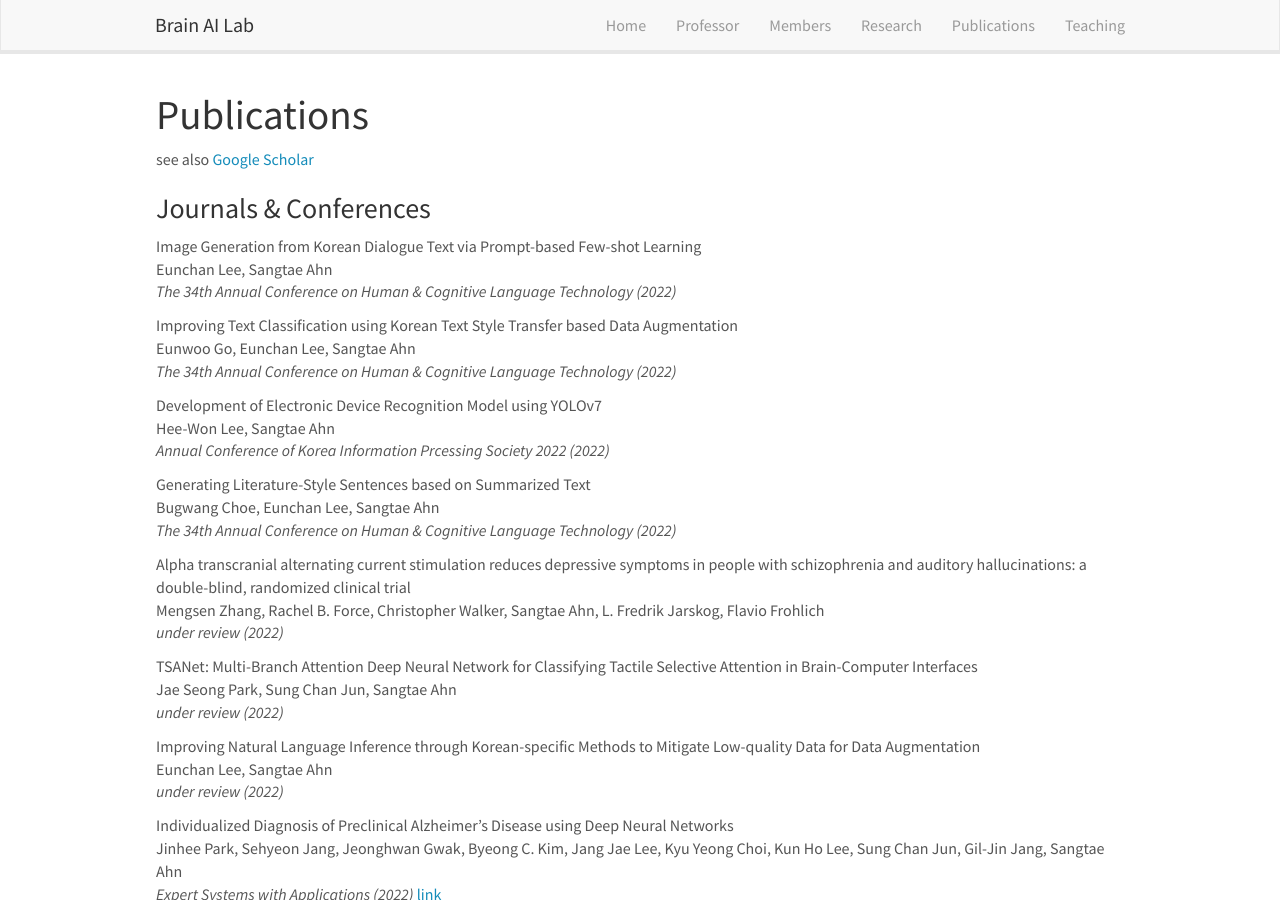
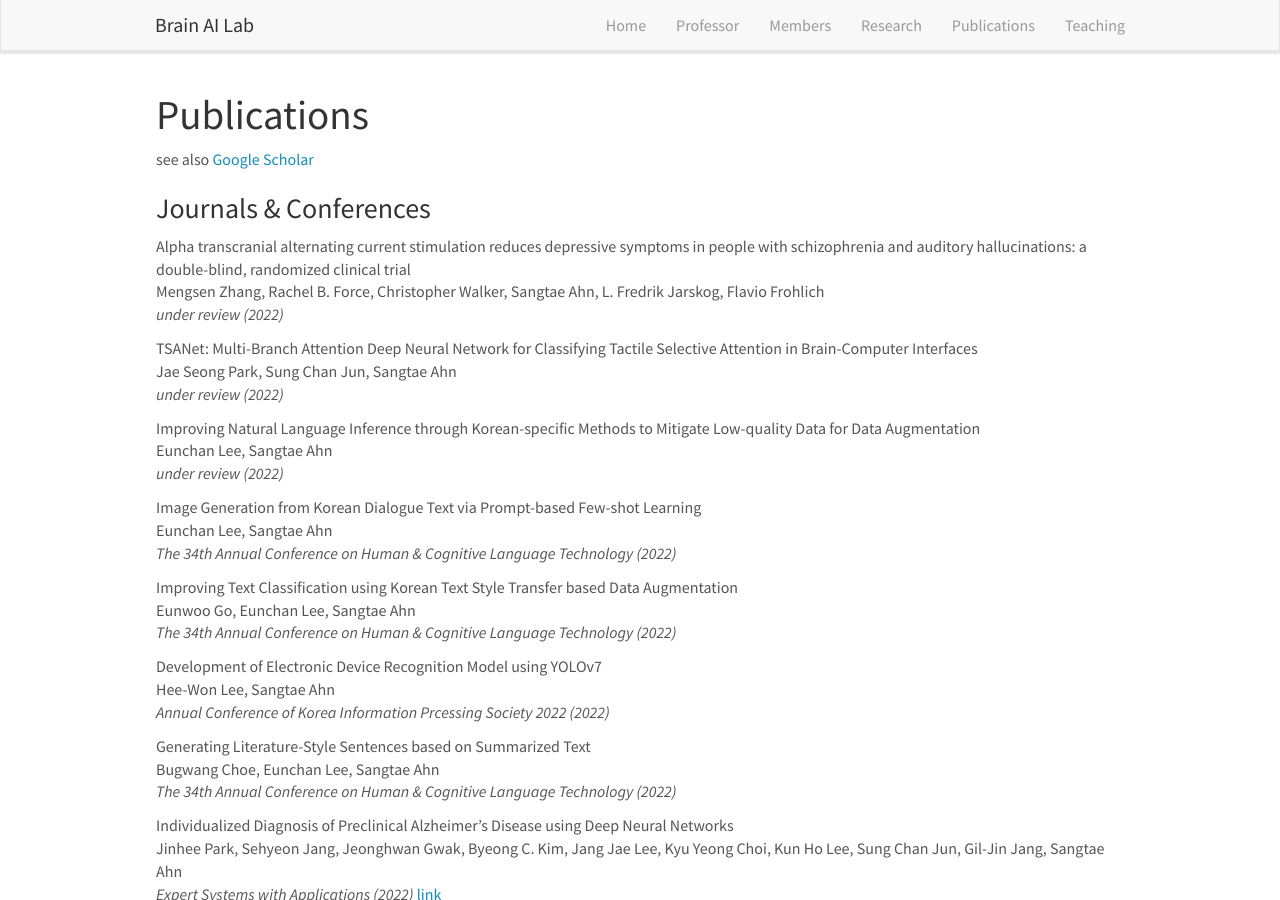
Before and after one commit to KNU-BrainAI/knu-brainai.github.io, a Jekyll site: the page built from _pages/publications.md, in a window 1280 px wide and 900 px high. Built offline with Jekyll 4.4.1, drawn with Linux system fonts in a browser that asks for light colours; nearby versions of some CDN libraries; part of the change alters nothing that is shown.

Commit message:
Update publist.yml

```diff
--- a/_data/publist.yml
+++ b/_data/publist.yml
@@ -1,3 +1,15 @@
+- title: "Alpha transcranial alternating current stimulation reduces depressive symptoms in people with schizophrenia and auditory hallucinations: a double-blind, randomized clinical trial"
+  authors: Mengsen Zhang, Rachel B. Force, Christopher Walker, Sangtae Ahn, L. Fredrik Jarskog, Flavio Frohlich
+  journal: under review (2022)
+
+- title: "TSANet: Multi-Branch Attention Deep Neural Network for Classifying Tactile Selective Attention in Brain-Computer Interfaces"
+  authors: Jae Seong Park, Sung Chan Jun, Sangtae Ahn
+  journal: under review (2022)
+
+- title: "Improving Natural Language Inference through Korean-specific Methods to Mitigate Low-quality Data for Data Augmentation"
+  authors: Eunchan Lee, Sangtae Ahn
+  journal: under review (2022)
+
 - title: "Image Generation from Korean Dialogue Text via Prompt-based Few-shot Learning"
   authors: Eunchan Lee, Sangtae Ahn
   journal: The 34th Annual Conference on Human & Cognitive Language Technology (2022)
@@ -13,18 +25,6 @@
 - title: "Generating Literature-Style Sentences based on Summarized Text"
   authors: Bugwang Choe, Eunchan Lee, Sangtae Ahn
   journal: The 34th Annual Conference on Human & Cognitive Language Technology (2022)
-
-- title: "Alpha transcranial alternating current stimulation reduces depressive symptoms in people with schizophrenia and auditory hallucinations: a double-blind, randomized clinical trial"
-  authors: Mengsen Zhang, Rachel B. Force, Christopher Walker, Sangtae Ahn, L. Fredrik Jarskog, Flavio Frohlich
-  journal: under review (2022)
-
-- title: "TSANet: Multi-Branch Attention Deep Neural Network for Classifying Tactile Selective Attention in Brain-Computer Interfaces"
-  authors: Jae Seong Park, Sung Chan Jun, Sangtae Ahn
-  journal: under review (2022)
-
-- title: "Improving Natural Language Inference through Korean-specific Methods to Mitigate Low-quality Data for Data Augmentation"
-  authors: Eunchan Lee, Sangtae Ahn
-  journal: under review (2022)
 
 - title: "Individualized Diagnosis of Preclinical Alzheimer’s Disease using Deep Neural Networks"
   image:
```
